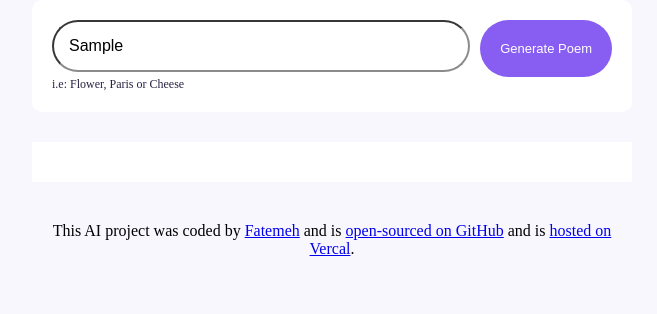
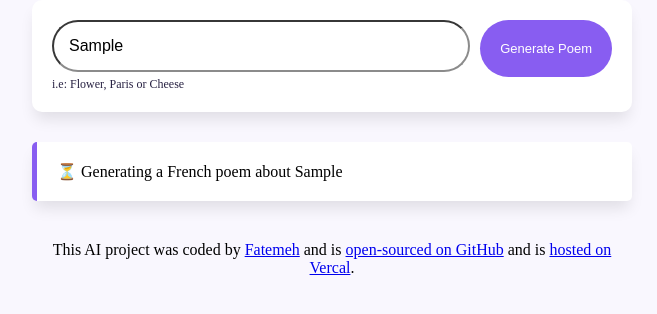
Before and after one commit to dbz221/poem-generator, a plain HTML site: page index.html in a window 1280 px wide. Both pictures are taken after typing "Sample" into the empty fields and a click on the input "Generate Poem". Shown: the part 98-412 px from the top of the page, without its empty margins (308-965 px from the left). Drawn offline with nearby package versions, Linux system fonts and the light colour scheme; no server answers.

Commit message:
improved user experience and updated the index.js

```diff
--- a/index.html
+++ b/index.html
@@ -25,7 +25,7 @@
         </form>
         <div id="example">i.e: Flower, Paris or Cheese</div>
       </div>
-      <div id="poem"></div>
+      <div id="poem" class="hidden"></div>
 
       <footer>
         This AI project was coded by
--- a/src/index.js
+++ b/src/index.js
@@ -1,11 +1,16 @@
 function generate(event) {
   event.preventDefault();
-  //   let topic = document.querySelector("#topic");
+  let topic = document.querySelector("#topic");
   let apiKey = "ebet14afo803932798f53163dbb80c50";
-  let prompt = document.querySelector("#topic");
+  let prompt = `please generate the poem based on ${topic.value} and keep it short, clean and concise`;
+
   let context =
-    "You are a slam poet who composes short poems based on a given word, please generate the poem based on the given prompt and keep it short, clean and concise";
+    "You are a poet who composes short lyrical poems that rhyme based on a given word, make sure to present is in basic HTML written in separate lines using <br/>";
   let apiURL = `https://api.shecodes.io/ai/v1/generate?prompt=${prompt}&context=${context}&key=${apiKey}`;
+  let poemElement = document.querySelector("#poem");
+  poemElement.classList.remove("hidden");
+  poemElement.innerHTML = `<div class="generating">⏳ Generating a French poem about ${topic.value}</div>`;
+
   axios.get(apiURL).then(generatePoem);
 }
 
@@ -14,6 +19,7 @@ function generatePoem(response) {
     strings: response.data.answer,
     autoStart: true,
     delay: 50,
+    cursor: "",
   });
 }
 
--- a/src/style.css
+++ b/src/style.css
@@ -21,6 +21,11 @@ form {
   padding: 20px;
   margin-bottom: 30px;
   border-radius: 10px;
+  box-shadow: 0px 10px 15px -3px rgba(0, 0, 0, 0.1);
+}
+
+.hidden {
+  display: none;
 }
 #topic {
   border-radius: 30px;
@@ -52,4 +57,21 @@ form {
   background: white;
   padding: 20px;
   font-size: 16px;
+  box-shadow: 0px 10px 15px -3px rgba(0, 0, 0, 0.1);
+  border-left: 5px solid #885df1;
+  border-radius: 5px;
 }
+.generating {
+  animation: blink-animation 1s steps(5, start) infinite;
+}
+
+@keyframes blink-animation {
+  to {
+    visibility: hidden;
+  }
+}
+@-webkit-keyframes blink-animation {
+  to {
+    visibility: hidden;
+  }
+}
```
